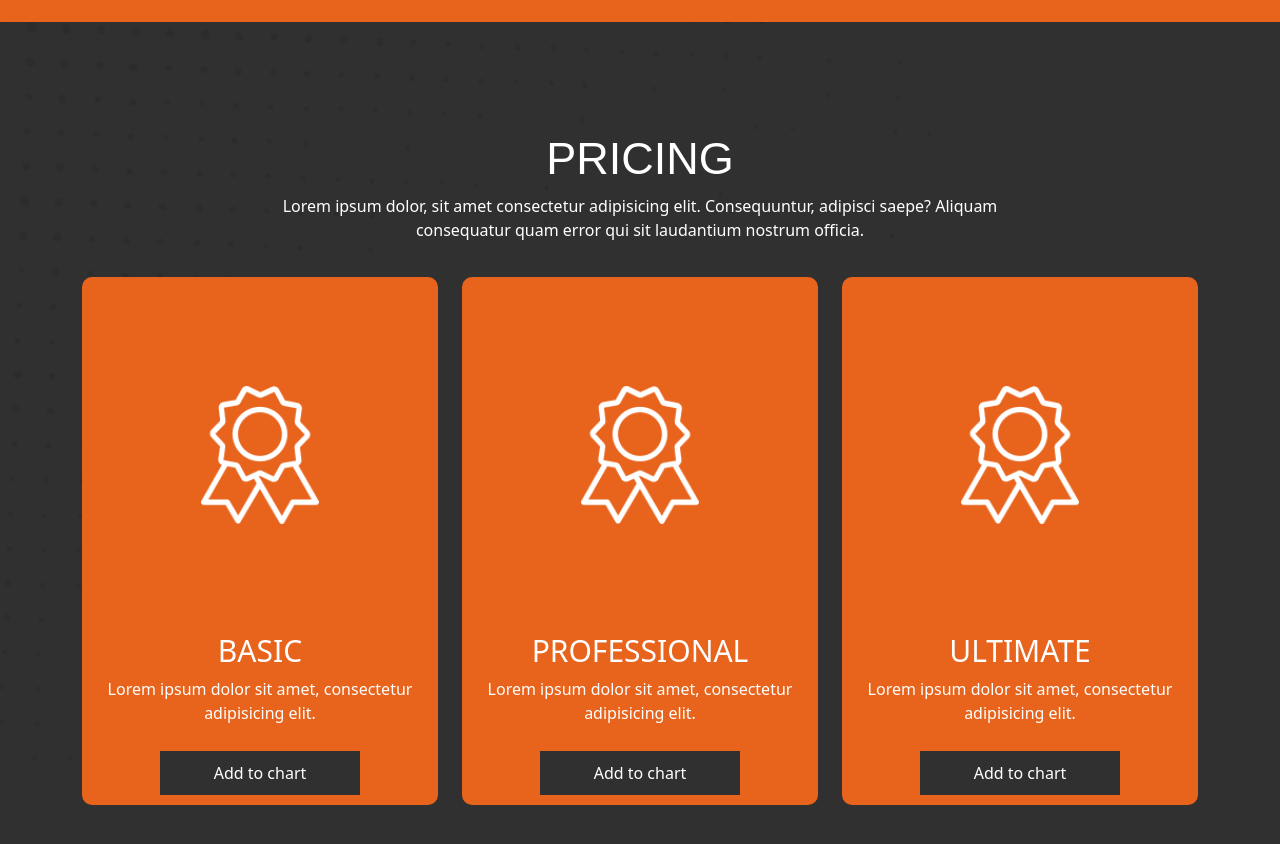
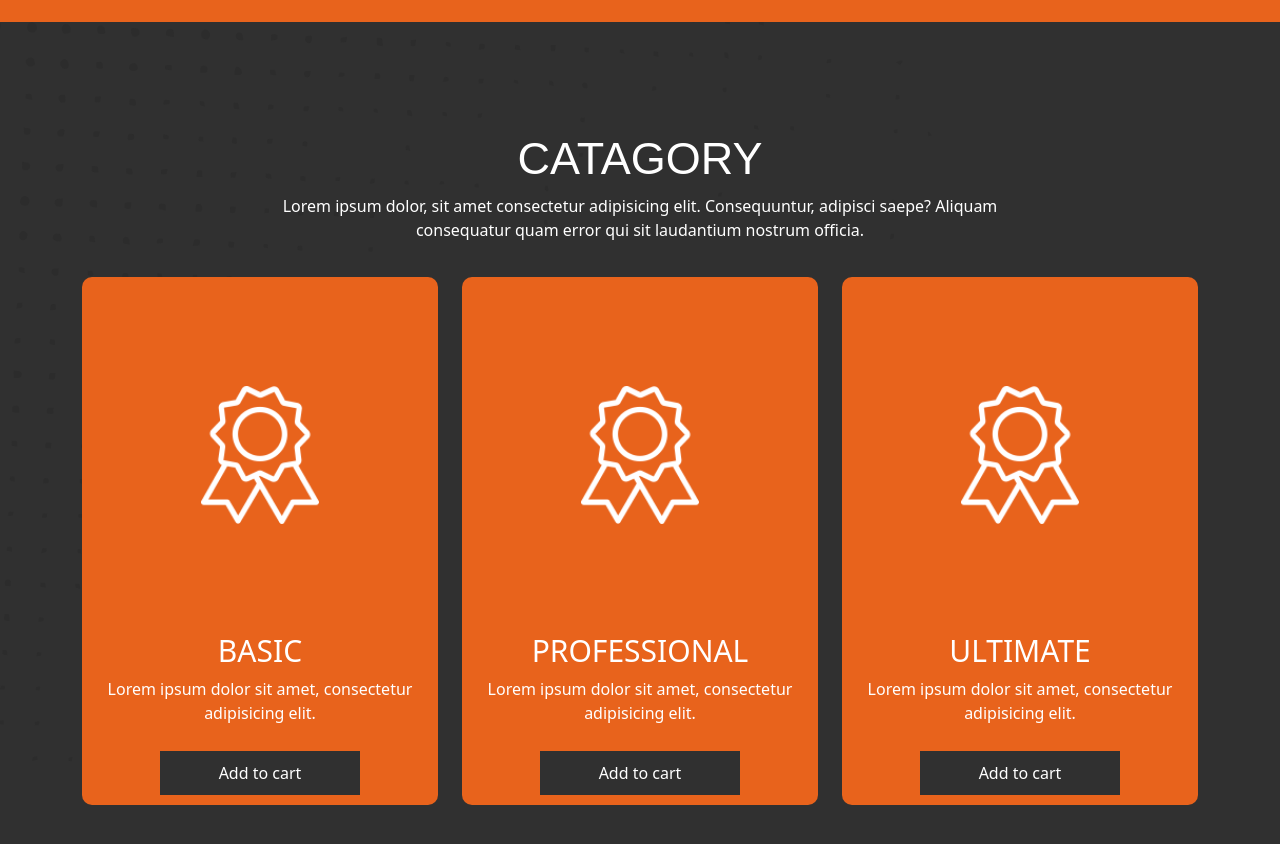
Before and after one commit to skltoha/modelsiam01, a plain HTML site: page index.html in a window 1280 px wide. Shown: the part 1460-2304 px from the top of the page. Drawn offline with nearby package versions, Linux system fonts and the light colour scheme; files whose address does not match are found by name.

Commit message:
heading changed

```diff
--- a/index.html
+++ b/index.html
@@ -68,7 +68,7 @@
     <div class="feature-area">
       <div class="container">
         <div class="feature-text">
-          <h1>Dance Tour</h1>
+          <h1>PhotoGallery</h1>
           <p>
             Lorem ipsum dolor, sit amet consectetur adipisicing elit. Reprehenderit laborum illum
             nam adipisci fugit repellendus, itaque assumenda nisi eos quia consectetur ullam nemo et
@@ -119,7 +119,7 @@
     <div class="product-price">
       <div class="container">
         <div class="pricing-top">
-          <h1>Pricing</h1>
+          <h1>Catagory</h1>
           <p>
             Lorem ipsum dolor, sit amet consectetur adipisicing elit. Consequuntur, adipisci saepe?
             Aliquam consequatur quam error qui sit laudantium nostrum officia.
@@ -136,7 +136,7 @@
                 <p>Lorem ipsum dolor sit amet, consectetur adipisicing elit.</p>
               </div>
               <div class="price-btn">
-                <a href="#">Add to chart</a>
+                <a href="#">Add to cart</a>
               </div>
             </div>
           </div>
@@ -150,7 +150,7 @@
                 <p>Lorem ipsum dolor sit amet, consectetur adipisicing elit.</p>
               </div>
               <div class="price-btn">
-                <a href="#">Add to chart</a>
+                <a href="#">Add to cart</a>
               </div>
             </div>
           </div>
@@ -164,7 +164,7 @@
                 <p>Lorem ipsum dolor sit amet, consectetur adipisicing elit.</p>
               </div>
               <div class="price-btn">
-                <a href="#">Add to chart</a>
+                <a href="#">Add to cart</a>
               </div>
             </div>
           </div>
```
